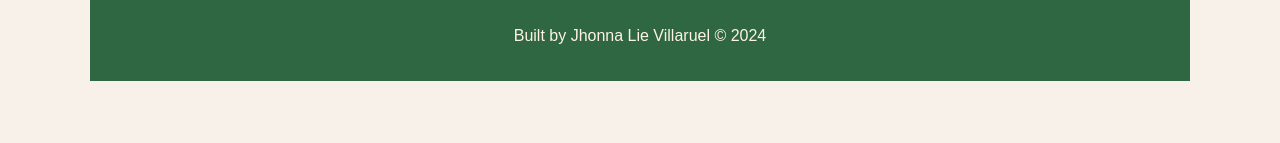
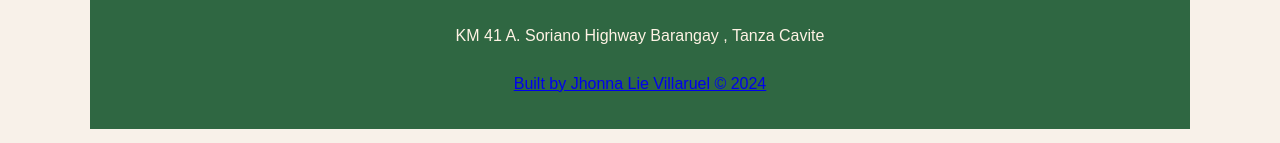
Before and after one commit to indyilvllrll/tanza1, a plain HTML site: page index.html in a window 1280 px wide. Shown: the part 5680-5823 px from the top of the page. Drawn offline with nearby package versions, Linux system fonts and the light colour scheme; a small style sheet from the web is missing; a web font is replaced by a local one.

Commit message:
Update index.html

```diff
--- a/index.html
+++ b/index.html
@@ -307,7 +307,9 @@
         </div>
 
         <!-- Copyright Notice -->
+         <p>KM 41 A. Soriano Highway Barangay , Tanza Cavite <a href = "https://maps.app.goo.gl/oW3pyWQbRgPwBdZp8"</a></p>
         <p>Built by Jhonna Lie Villaruel © 2024</p>
+
 
     </footer>
 </body>
```
